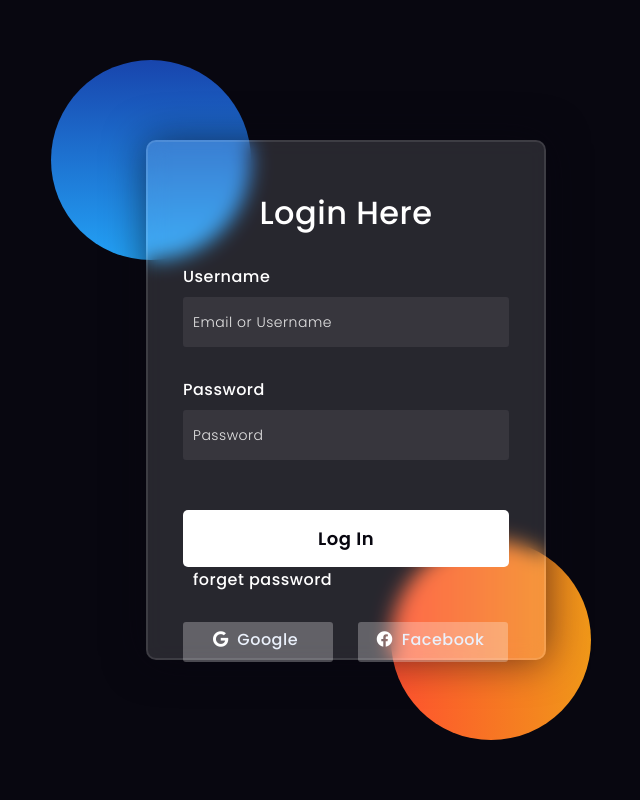
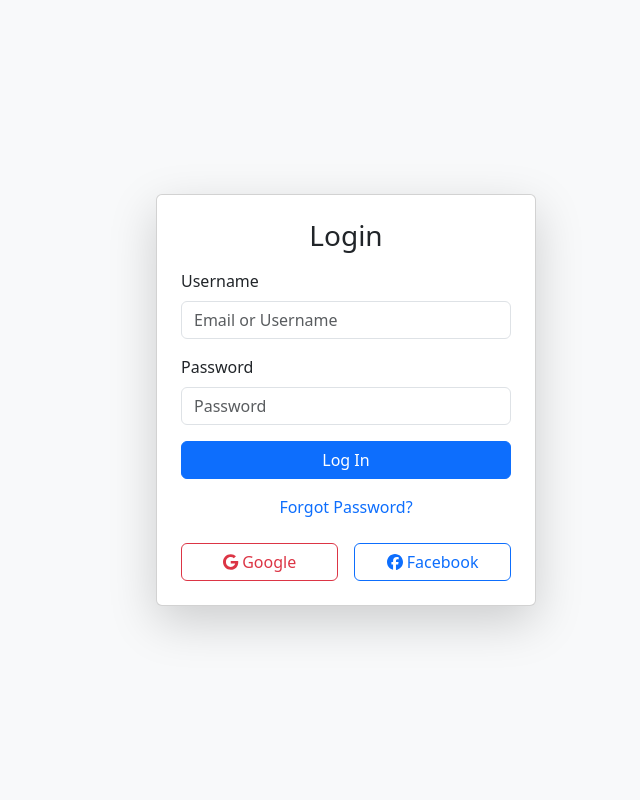
Before and after one commit to Madadalimeon/madad_HR_system, a PHP site: page /madad_HR_system/login.php in a window 1280 px wide. Shown: the whole page, without its empty margins (294-934 px from the left). Run offline with PHP 8.4, Linux system fonts and the light colour scheme.

Commit message:
Update login.php

```diff
--- a/login.php
+++ b/login.php
@@ -32,179 +32,43 @@ if (isset($_POST['login'])) {
     }
 }
 ?>
-
 <!DOCTYPE html>
 <html lang="en">
-
 <head>
     <meta charset="UTF-8">
-    <title>Login | Glassmorphism</title>
-    <link rel="preconnect" href="https://fonts.gstatic.com">
-    <link rel="stylesheet" href="https://cdnjs.cloudflare.com/ajax/libs/font-awesome/5.15.4/css/all.min.css">
-    <link href="https://fonts.googleapis.com/css2?family=Poppins:wght@300;500;600&display=swap" rel="stylesheet">
-    <style>
-        * {
-            padding: 0;
-            margin: 0;
-            box-sizing: border-box;
-        }
+    <title>Login | Bootstrap UI</title>
+    <link href="https://cdn.jsdelivr.net/npm/bootstrap@5.3.2/dist/css/bootstrap.min.css" rel="stylesheet">
+</head>
+<body class="bg-light d-flex justify-content-center align-items-center vh-100">
 
-        body {
-            background-color: #080710ff;
-        }
-
-        .background {
-            width: 430px;
-            height: 520px;
-            position: absolute;
-            transform: translate(-50%, -50%);
-            left: 50%;
-            top: 50%;
-        }
-
-        .background .shape {
-            height: 200px;
-            width: 200px;
-            position: absolute;
-            border-radius: 50%;
-        }
-
-        .shape:first-child {
-            background: linear-gradient(#1845ad, #23a2f6);
-            left: -80px;
-            top: -80px;
-        }
-
-        .shape:last-child {
-            background: linear-gradient(to right, #ff512f, #f09819);
-            right: -30px;
-            bottom: -80px;
-        }
-
-        form {
-            height: 520px;
-            width: 400px;
-            background-color: rgba(255, 255, 255, 0.13);
-            position: absolute;
-            transform: translate(-50%, -50%);
-            top: 50%;
-            left: 50%;
-            border-radius: 10px;
-            backdrop-filter: blur(10px);
-            border: 2px solid rgba(255, 255, 255, 0.1);
-            box-shadow: 0 0 40px rgba(8, 7, 16, 0.6);
-            padding: 50px 35px;
-        }
-
-        form * {
-            font-family: 'Poppins', sans-serif;
-            color: #ffffff;
-            letter-spacing: 0.5px;
-            outline: none;
-            border: none;
-        }
-
-        form h3 {
-            font-size: 32px;
-            font-weight: 500;
-            line-height: 42px;
-            text-align: center;
-        }
-
-        label {
-            display: block;
-            margin-top: 30px;
-            font-size: 16px;
-            font-weight: 500;
-        }
-
-        input {
-            display: block;
-            height: 50px;
-            width: 100%;
-            background-color: rgba(255, 255, 255, 0.07);
-            border-radius: 3px;
-            padding: 0 10px;
-            margin-top: 8px;
-            font-size: 14px;
-            font-weight: 300;
-        }
-
-        ::placeholder {
-            color: #e5e5e5;
-        }
-
-        button {
-            margin-top: 50px;
-            width: 100%;
-            background-color: #ffffff;
-            color: #080710;
-            padding: 15px 0;
-            font-size: 18px;
-            font-weight: 600;
-            border-radius: 5px;
-            cursor: pointer;
-        }
-
-        .social {
-            margin-top: 30px;
-            display: flex;
-        }
-
-        .social div {
-            width: 150px;
-            border-radius: 3px;
-            padding: 5px 10px 10px 5px;
-            background-color: rgba(255, 255, 255, 0.27);
-            color: #eaf0fb;
-            text-align: center;
-            cursor: pointer;
-        }
-
-        .social div:hover {
-            background-color: rgba(255, 255, 255, 0.47);
-        }
-
-        .social .fb {
-            margin-left: 25px;
-        }
-
-        .social i {
-            margin-right: 4px;
-        }
-        .forget_password{
-            padding: 10px;
-          text-decoration:none;
-         }
-    </style>
-</head>
-
-<body>
-    <div class="background">
-        <div class="shape"></div>
-        <div class="shape"></div>
-    </div>
+<div class="card shadow-lg p-4" style="width: 380px;">
+    <h3 class="text-center mb-3">Login</h3>
 
     <form action="login.php" method="POST">
-        <h3>Login Here</h3>
-
-        <label for="username">Username</label>
-        <input type="text" placeholder="Email or Username" id="username" name="username" required>
-
-        <label for="password">Password</label>
-        <input type="password" placeholder="Password" id="password" name="password" required>
-
-        <button type="submit" name="login">Log In</button>
-
-        <div>
-            <a class="forget_password" href="forget_password.php">forget password</a>
+        <div class="mb-3">
+            <label class="form-label" for="username">Username</label>
+            <input type="text" class="form-control" placeholder="Email or Username" id="username" name="username" required>
         </div>
 
-        <div class="social">
-            <div class="go"><i class="fab fa-google"></i> Google</div>
-            <div class="fb"><i class="fab fa-facebook"></i> Facebook</div>
+        <div class="mb-3 position-relative">
+            <label class="form-label" for="password">Password</label>
+            <input type="password" class="form-control" placeholder="Password" id="password" name="password" required>
+        </div>
+
+        <button type="submit" name="login" class="btn btn-primary w-100">Log In</button>
+
+        <div class="text-center mt-3">
+            <a href="forget_password.php" class="text-decoration-none">Forgot Password?</a>
+        </div>
+
+        <div class="d-flex justify-content-between mt-4">
+            <button type="button" class="btn btn-outline-danger w-50 me-2"><i class="fab fa-google"></i> Google</button>
+            <button type="button" class="btn btn-outline-primary w-50 ms-2"><i class="fab fa-facebook"></i> Facebook</button>
         </div>
     </form>
+</div>
+
+<script src="https://cdnjs.cloudflare.com/ajax/libs/font-awesome/6.5.0/js/all.min.js"></script>
+<script src="https://cdn.jsdelivr.net/npm/bootstrap@5.3.2/dist/js/bootstrap.bundle.min.js"></script>
 </body>
-
 </html>
```
